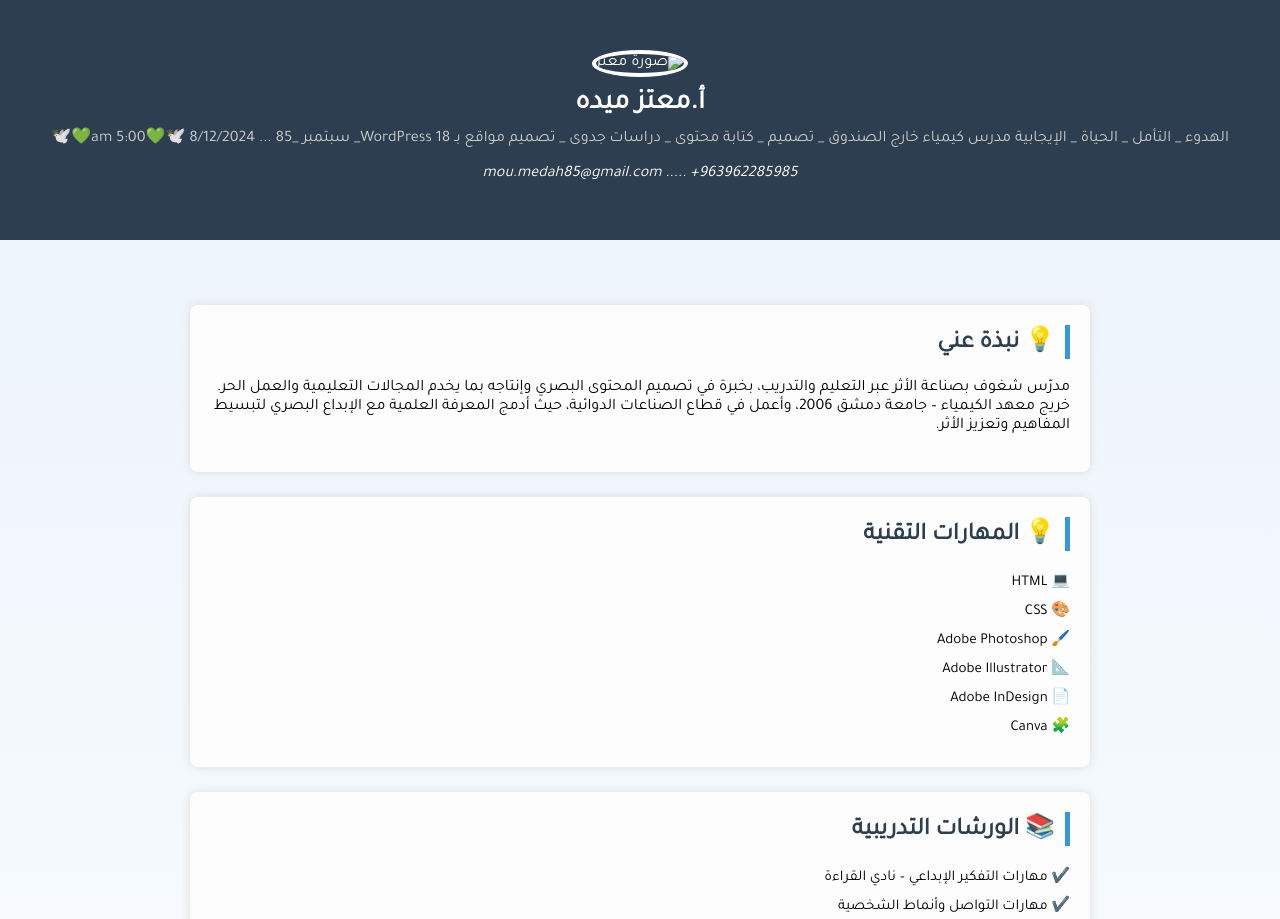
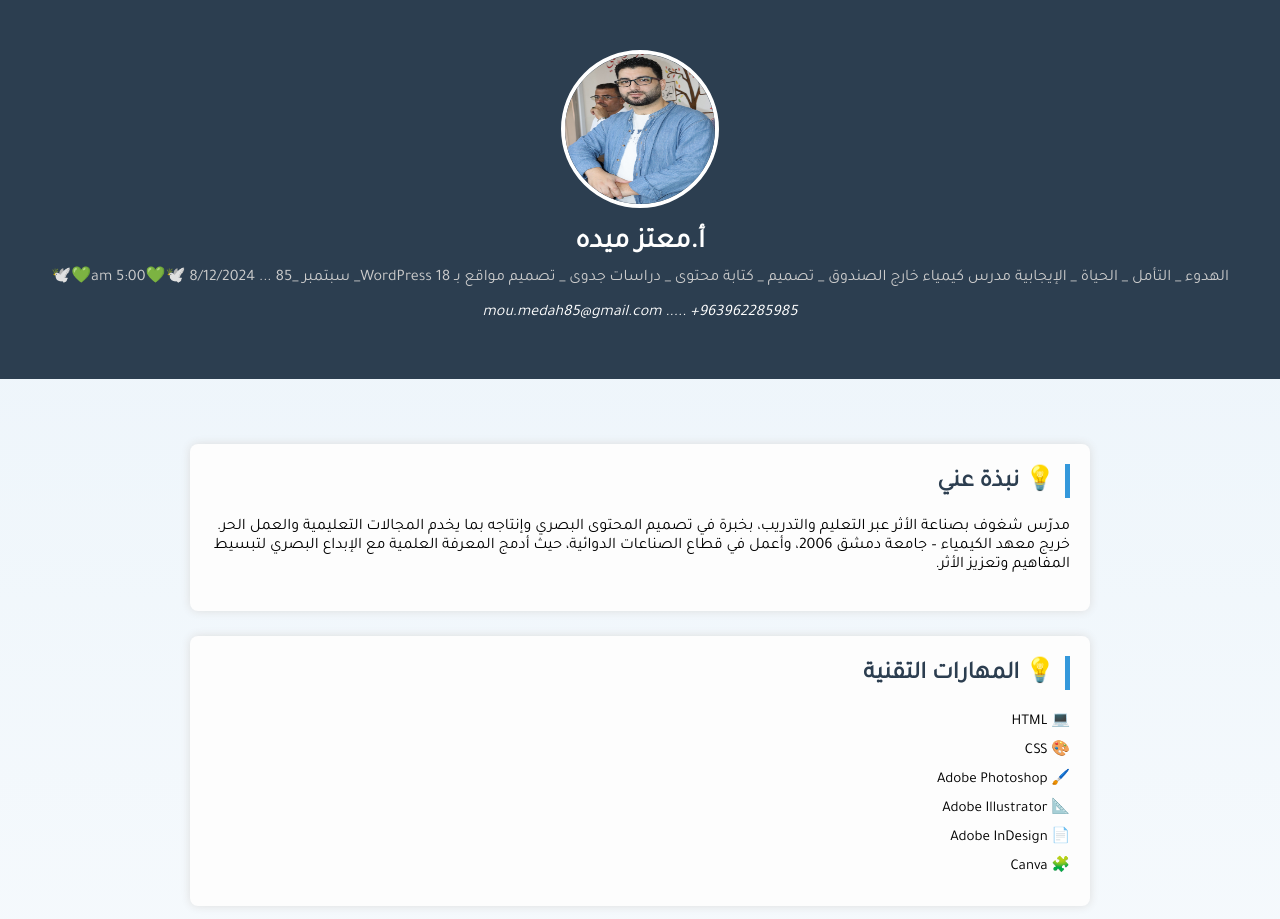
Before and after one commit to shouaa-infinity/mouataz-portfolio, a plain HTML site: page index.html in a window 1280 px wide. Shown: the top 919 px of the page. Drawn offline with Linux system fonts and the light colour scheme.

Commit message:
Update index.html

```diff
--- a/index.html
+++ b/index.html
@@ -79,7 +79,7 @@
 <body>
 
 <header>
-  <img class="profile" src="C:\Users\MUTAZ\Downloads\WhatsApp Image 2023-09-11 at 3.17.57 PM.jpeg" alt="صورة معتز" />
+  <img class="profile" src="profile.jpeg" alt="صورة معتز" />
   <h1>أ.معتز ميده</h1>
   <p class="subtitle">الهدوء _ التأمل _ الحياة _ الإيجابية
 مدرس كيمياء خارج الصندوق _ تصميم _ كتابة محتوى _ دراسات جدوى _ تصميم مواقع بـ WordPress
```
